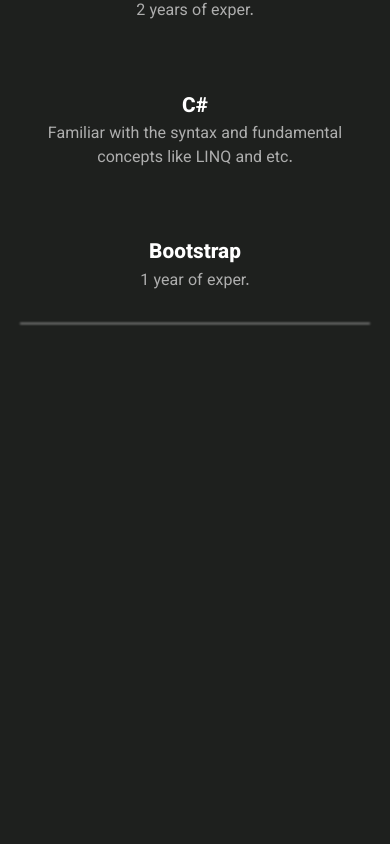
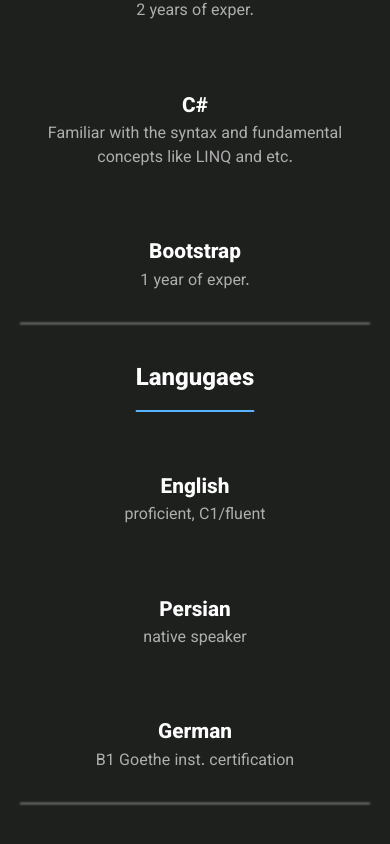
Before and after one commit to pedramjlo/PORTFOLIO, a React (Create React App) app: page / in a window 390 px wide. Shown: the part 1871-2715 px from the top of the page. Before the commit the page ends 2235 px from the top, so only its background shows below. Built offline with nearby package versions, Linux system fonts and the light colour scheme.

Commit message:
added languages sect

```diff
--- a/src/components/ContactBtn.jsx
+++ b/src/components/ContactBtn.jsx
@@ -2,10 +2,8 @@
 import useMediaQuery from './MediaQuery';
 
 import { useTranslation } from 'react-i18next';
-import i18n from 'i18next';
 
 import '../styles/contactbtn.css';
-import LanguageSwitcher from './LanguageSwitcher';
 
 
 
--- a/src/components/PrimarySkills.jsx
+++ b/src/components/PrimarySkills.jsx
@@ -6,7 +6,6 @@
 
 
 import '../styles/primaryskills.css';
-import LanguageSwitcher from './LanguageSwitcher';
 
 
 const PrimarySkills = () => {
--- a/src/components/home.jsx
+++ b/src/components/home.jsx
@@ -6,6 +6,7 @@
 
 import { useTranslation } from 'react-i18next';
 import Hero from './Hero';
+import Languages from './languages';
 
 
 
@@ -38,7 +39,8 @@
                     <div class="separator"></div>
                     <PrimarySkills />
                     <div class="separator"></div>
-
+                    <Languages />
+                    <div class="separator"></div>
 
                 </div>
 
--- /dev/null
+++ b/src/components/languages.jsx
@@ -0,0 +1,67 @@
+import React, { useEffect } from 'react';
+import useMediaQuery from './MediaQuery';
+
+import { useTranslation } from 'react-i18next';
+import i18n from 'i18next';
+
+
+
+const Languages = () => {
+
+    const isMobile = useMediaQuery('(max-width: 768px)');
+
+
+    const { t } = useTranslation();
+
+    const currentLanguage = (lng) => {
+        if (lng === "fa") {
+            document.body.style.direction = "rtl";
+        } else {
+            document.body.style.direction = "ltr";
+        }
+    };
+
+    useEffect(() => {
+        currentLanguage(i18n.language);
+    }, [i18n.language]);
+
+    return(
+        <div>
+            {isMobile ? (
+
+                <div className='section-container'>
+
+                    <div className='section-title-container'>
+                        <span className='section-title'>{t('languages')}</span>
+                    </div>
+
+
+                    <div className='section-item'>
+                        <span className='skill-title'>{t('english')}</span>
+                        <span className='skill-explain'>{t('english-exp')}</span>
+                    </div>
+
+                    <div className='section-item'>
+                        <span className='skill-title'>{t('farsi')}</span>
+                        <span className='skill-explain'>{t('farsi-exp')}</span>
+                    </div>
+
+                    <div className='section-item'>
+                        <span className='skill-title'>{t('deutsch')}</span>
+                        <span className='skill-explain'>{t('deutsch-exp')}</span>
+                    </div>
+
+
+                </div>
+
+            ) : (
+                <div>
+
+                </div>
+            )}
+        </div>
+    );
+};
+
+
+export default Languages;
--- a/src/styles/contactbtn.css
+++ b/src/styles/contactbtn.css
@@ -19,6 +19,9 @@
 @media only screen and (min-width: 414px) {
     /* Styles for iPhone 15 */
     button {
+        width: 40vw;
+        height: 4vh;
+        border-radius: 15px;
     }
 
 }
@@ -26,6 +29,9 @@
 @media only screen and (min-width: 430px) {
     /* Styles for iPhone 15 Pro Max */
     button {
+        width: 40vw;
+        height: 4vh;
+        border-radius: 15px;
     }
 
 }
--- a/src/styles/resumeicons.css
+++ b/src/styles/resumeicons.css
@@ -23,11 +23,33 @@
 
 @media only screen and (min-width: 414px) {
     /* Styles for iPhone 15 */
+    .resume-icons {
+        display: flex;
+        align-items: center;
+        justify-content: center;
+        gap: 3vw;
+    }
 
+    .resume-icons a img {
+        width: 10vw;
+        height: 5vh;
+        border-radius: 50%;
+    }
 
 }
 
 @media only screen and (min-width: 430px) {
     /* Styles for iPhone 15 Pro Max */
+    .resume-icons {
+        display: flex;
+        align-items: center;
+        justify-content: center;
+        gap: 3vw;
+    }
 
+    .resume-icons a img {
+        width: 10vw;
+        height: 5vh;
+        border-radius: 50%;
+    }
 }
```
Also changed, not shown: src/components/Projects.jsx (added).
